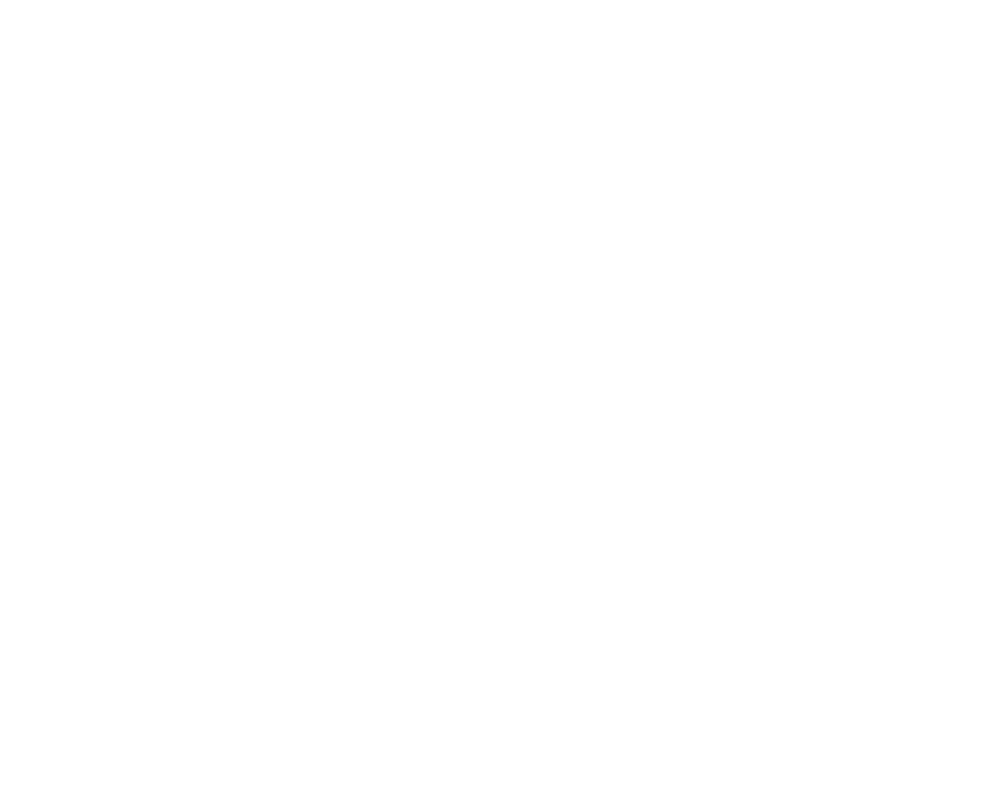
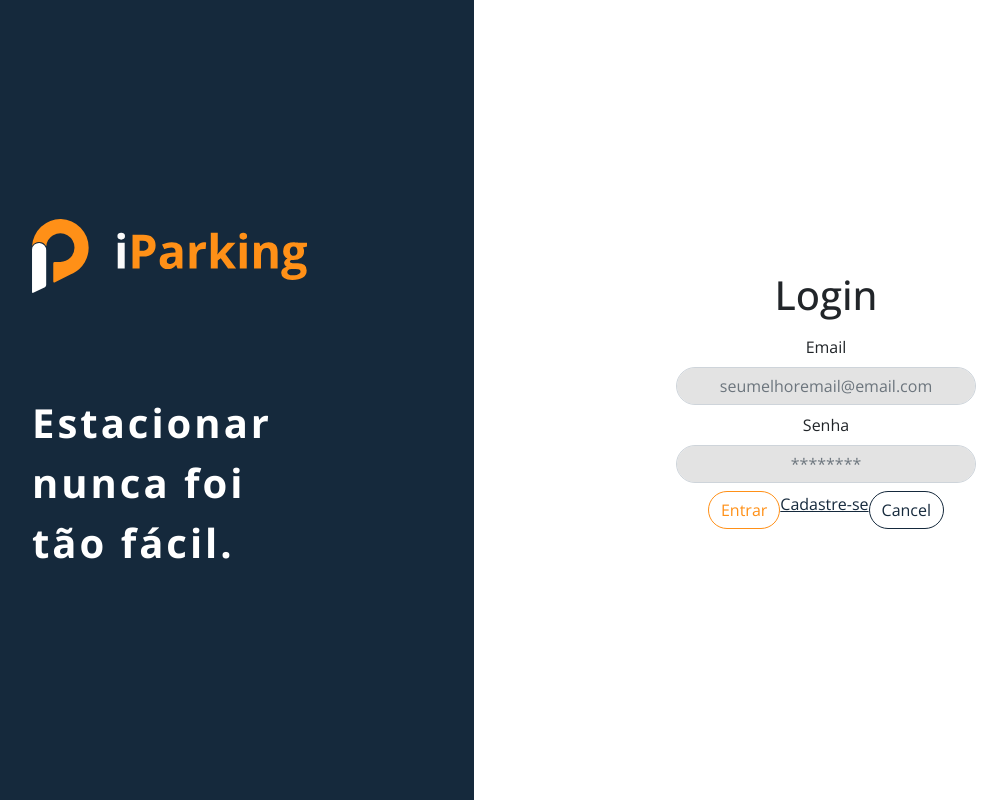
Before and after one commit to luisgomes01/iParking, a React (Vite) app: page /customer in a window 1280 px wide. Before the commit this address had no page. Shown: the whole page, without its empty margins (102-1109 px from the left). Built offline with nearby package versions, Linux system fonts and the light colour scheme.

Commit message:
WIP Login page

```diff
--- /dev/null
+++ b/src/layout/LeftContainer/LeftContainer.jsx
@@ -0,0 +1,17 @@
+import React from 'react'
+
+import logo from '../../assets/iparking-logo.svg'
+import { CONSTANTS } from '../../utils/constants'
+
+export default function LeftContainer() {
+  return (
+    <section className="container-fluid d-flex justify-content-end left-container">
+      <div className="d-flex flex-column h-100 justify-content-center left-container-items mx-sm-3 w-75">
+        <img className="logo" alt="logo.svg" src={logo} />
+        <h2 className="text-left text-white w-75">
+          {CONSTANTS.PARK_WAS_NEVER_THAT_EASY}
+        </h2>
+      </div>
+    </section>
+  )
+}
--- /dev/null
+++ b/src/layout/RightContainer/RightContainer.jsx
@@ -0,0 +1,75 @@
+import './rightcontainer.scss'
+
+import React from 'react'
+import { Link, useLocation, useNavigate } from 'react-router-dom'
+
+import { CONSTANTS } from '../../utils/constants'
+
+export default function RightContainer() {
+  const location = useLocation()
+  const navigate = useNavigate()
+
+  if (location.pathname === '/customer') {
+    return (
+      <section className="container-fluid right-container">
+        <div className="align-items-center customer-section d-flex flex-column gap-2 h-100 justify-content-center right-container-content">
+          <h1>Login</h1>
+          <div className="align-items-center d-flex flex-column justify-content-center">
+            <label className="form-label">Email</label>
+            <input
+              className="customer-input form-control iparking-input text-center"
+              placeholder={CONSTANTS.CUSTOMER_ROUTE.EMAIL}
+              type="text"
+            />
+
+            <label className="form-label mt-2">Senha</label>
+            <input
+              className="customer-input form-control iparking-input text-center"
+              placeholder={CONSTANTS.CUSTOMER_ROUTE.PASSWORD}
+              type="password"
+            />
+            <div className="customer-actions">
+              <button className="btn btn-outline-primary mt-2">
+                {CONSTANTS.CUSTOMER_ACTIONS.LOGIN}
+              </button>
+              <Link className="primary mt-2" to="/login">
+                {CONSTANTS.CUSTOMER_ACTIONS.SIGNUP}
+              </Link>
+              <button className="btn btn-outline-dark mt-2">
+                {CONSTANTS.CUSTOMER_ACTIONS.CANCEL}
+              </button>
+            </div>
+          </div>
+        </div>
+      </section>
+    )
+  }
+
+  return (
+    <section className="container-fluid right-container">
+      <div className="align-items-center d-flex flex-column gap-2 h-100 justify-content-center right-container-content">
+        <div className="right-container-title">
+          <h2>{CONSTANTS.ACCESS_AS}</h2>
+        </div>
+        <div className="d-grid gap-3 col-lg-6 right-container-body">
+          <button
+            className="btn btn-outline-dark"
+            onClick={() => navigate('admin')}
+            type="button"
+          >
+            <span className="align-middle w-100 h-100">{CONSTANTS.ADMIN}</span>
+          </button>
+          <button
+            className="btn btn-outline-primary mt-2"
+            onClick={() => navigate('/customer')}
+            type="button"
+          >
+            <span className="align-middle w-100 h-100">
+              {CONSTANTS.CUSTOMER}
+            </span>
+          </button>
+        </div>
+      </div>
+    </section>
+  )
+}
--- /dev/null
+++ b/src/layout/RightContainer/rightcontainer.scss
@@ -0,0 +1,6 @@
+.customer-section {
+
+    .customer-input {
+        width: 300px !important;
+    }
+}
--- a/src/layout/classes.scss
+++ b/src/layout/classes.scss
@@ -62,3 +62,11 @@
   box-shadow: none !important;
   outline: none !important;
 }
+
+.primary {
+  color: $dark;
+}
+
+.primary:hover {
+  color: $orange;
+}
--- /dev/null
+++ b/src/pages/customer/Customer.jsx
@@ -0,0 +1,11 @@
+import React from 'react'
+
+import Home from '../home/Home'
+
+export default function Customer() {
+  return (
+    <>
+      <Home />
+    </>
+  )
+}
--- a/src/pages/home/Home.jsx
+++ b/src/pages/home/Home.jsx
@@ -1,47 +1,27 @@
 import './home.scss'
 
 import React from 'react'
-import { useNavigate } from 'react-router-dom'
+import { useLocation } from 'react-router-dom'
 
-import logo from '../../assets/iparking-logo.svg'
-import { CONSTANTS } from '../../utils/constants'
+import LeftContainer from '../../layout/LeftContainer/LeftContainer'
+import RightContainer from '../../layout/RightContainer/RightContainer'
 
 export default function Home() {
-  const navigate = useNavigate()
+  const location = useLocation()
+  console.log(location)
 
+  if (location.pathname === 'customer') {
+    return (
+      <main className="container-fluid d-flex p-0 home">
+        <LeftContainer />
+        <RightContainer />
+      </main>
+    )
+  }
   return (
     <main className="container-fluid d-flex p-0 home">
-      <section className="container-fluid d-flex justify-content-end left-container">
-        <div className="d-flex flex-column h-100 justify-content-center left-container-items mx-sm-3 w-75">
-          <img className="logo" alt="logo.svg" src={logo} />
-          <h2 className="text-left text-white w-75">
-            {CONSTANTS.PARK_WAS_NEVER_THAT_EASY}
-          </h2>
-        </div>
-      </section>
-      <section className="container-fluid right-container">
-        <div className="align-items-center d-flex flex-column gap-2 h-100 justify-content-center right-container-content">
-          <div className="right-container-title">
-            <h2>{CONSTANTS.ACCESS_AS}</h2>
-          </div>
-          <div className="d-grid gap-3 col-lg-6 right-container-body">
-            <button
-              className="btn btn-outline-dark"
-              onClick={() => navigate('admin')}
-              type="button"
-            >
-              <span className="align-middle w-100 h-100">
-                {CONSTANTS.ADMIN}
-              </span>
-            </button>
-            <button className="btn btn-outline-primary mt-2" type="button">
-              <span className="align-middle w-100 h-100">
-                {CONSTANTS.CUSTOMER}
-              </span>
-            </button>
-          </div>
-        </div>
-      </section>
+      <LeftContainer />
+      <RightContainer />
     </main>
   )
 }
--- a/src/routes/index.jsx
+++ b/src/routes/index.jsx
@@ -3,6 +3,7 @@
 
 import Menu from '../layout/Menu/Menu'
 import Admin from '../pages/admin/Admin'
+import Customer from '../pages/customer/Customer'
 import Home from '../pages/home/Home'
 
 export default function MainRoutes() {
@@ -12,6 +13,7 @@
         <Route path="/admin" element={<Index />}>
           <Route index element={<Admin />} />
         </Route>
+        <Route path="/customer" element={<Customer />} />
         <Route path="/" element={<Home />} />
       </Routes>
     </BrowserRouter>
--- a/src/utils/constants.js
+++ b/src/utils/constants.js
@@ -15,5 +15,14 @@
     TIME_FIXED_VALUE: 'Valor por tempo fixo'
   },
   CUSTOMER: 'Cliente',
+  CUSTOMER_ACTIONS: {
+    CANCEL: 'Cancel',
+    LOGIN: 'Entrar',
+    SIGNUP: 'Cadastre-se'
+  },
+  CUSTOMER_ROUTE: {
+    EMAIL: 'seumelhoremail@email.com',
+    PASSWORD: '********'
+  },
   PARK_WAS_NEVER_THAT_EASY: 'Estacionar nunca foi tão fácil.'
 }
```
Also changed, not shown: src/pages/customer/customer.scss (added).
